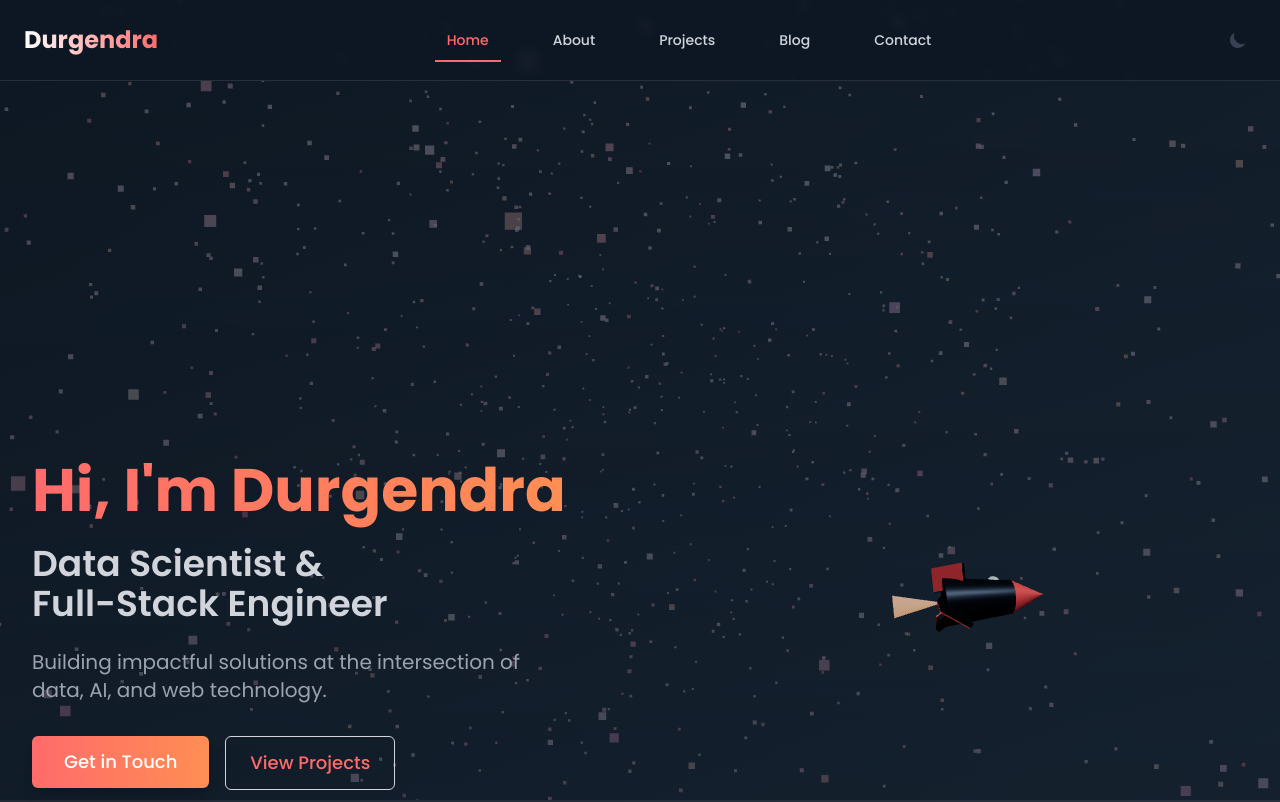
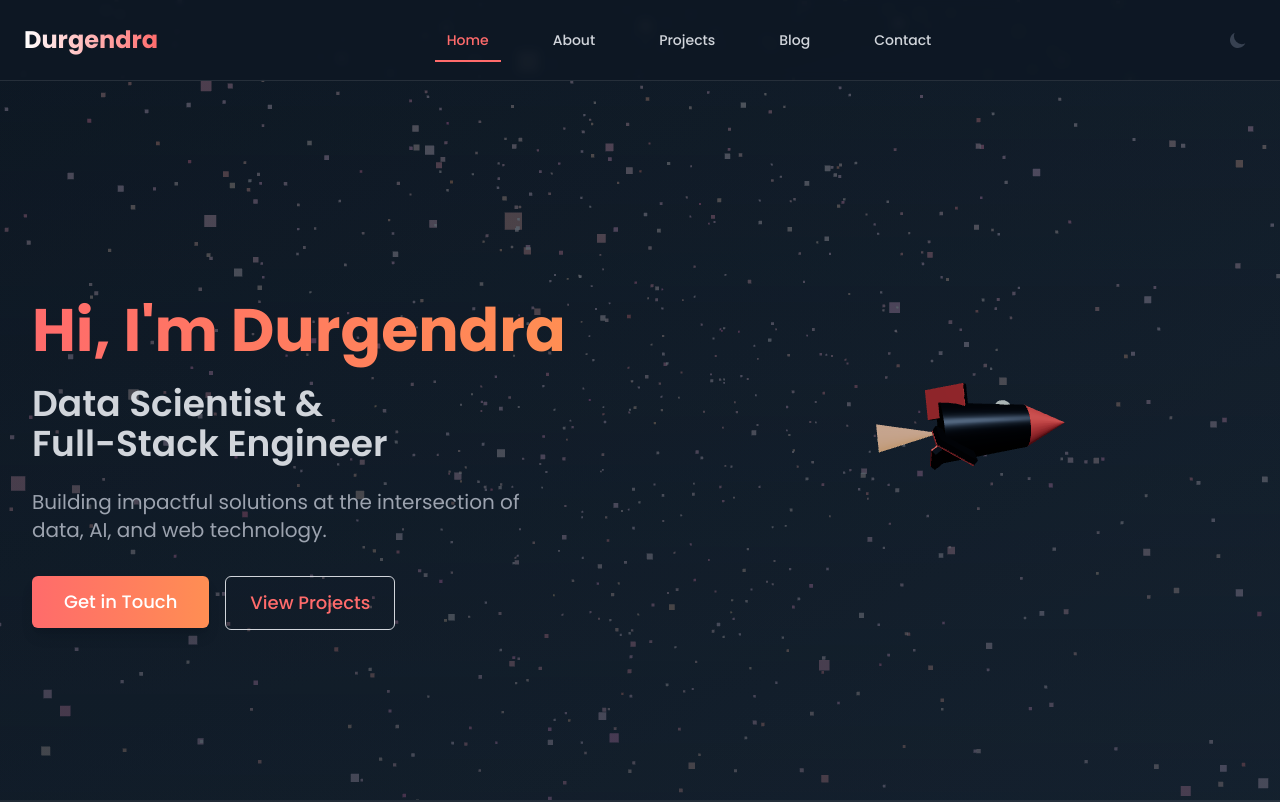
Before and after one commit to ImDPS/portfolio-durgendra, a Next.js app: page / in a window 1280 px wide. Shown: the top 802 px of the page. Built offline with nearby package versions, Linux system fonts and the light colour scheme.

Commit message:
feat: create responsive home page with animated hero and project sections

```diff
--- a/src/app/page.tsx
+++ b/src/app/page.tsx
@@ -102,9 +102,9 @@ export default function Home() {
   return (
     <motion.div className="min-h-screen">
       {/* Hero Section */}
-      <div className="relative z-10 pt-24 pb-16 md:pt-32">
-        <Container>
-          <MotionSection className="min-h-screen flex flex-col justify-center pt-24 pb-16 md:pt-32">
+      <div className="relative z-10 h-screen flex items-center">
+        <Container className="w-full">
+          <MotionSection className="w-full">
             <div className="grid grid-cols-1 lg:grid-cols-2 gap-12 items-center">
               {/* Left Column - Content */}
               <div className="order-2 lg:order-1">
@@ -187,7 +187,7 @@ export default function Home() {
 
               {/* Right Column - 3D Rocket */}
               <motion.div
-                className="hidden md:flex order-1 lg:order-2 justify-center lg:justify-end"
+                className="hidden md:flex order-1 lg:order-2 justify-center lg:justify-end h-full"
                 initial={{ opacity: 0, y: 20 }}
                 animate={{
                   opacity: 1,
@@ -198,7 +198,7 @@ export default function Home() {
                   delay: 0.4,
                 }}
               >
-                <div className="w-full h-96 lg:h-[32rem] relative">
+                <div className="w-full h-[32rem] lg:h-[40rem] relative">
                   <InteractiveRocket />
                 </div>
               </motion.div>
```
